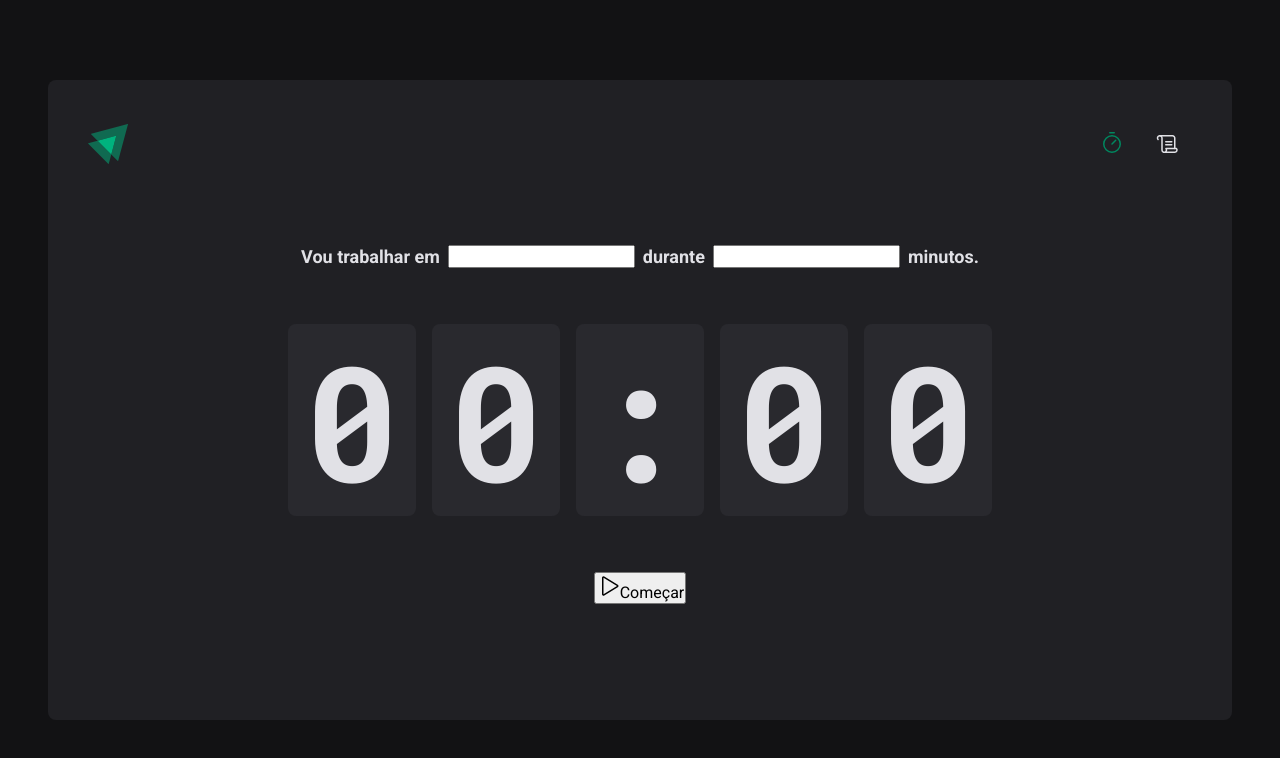
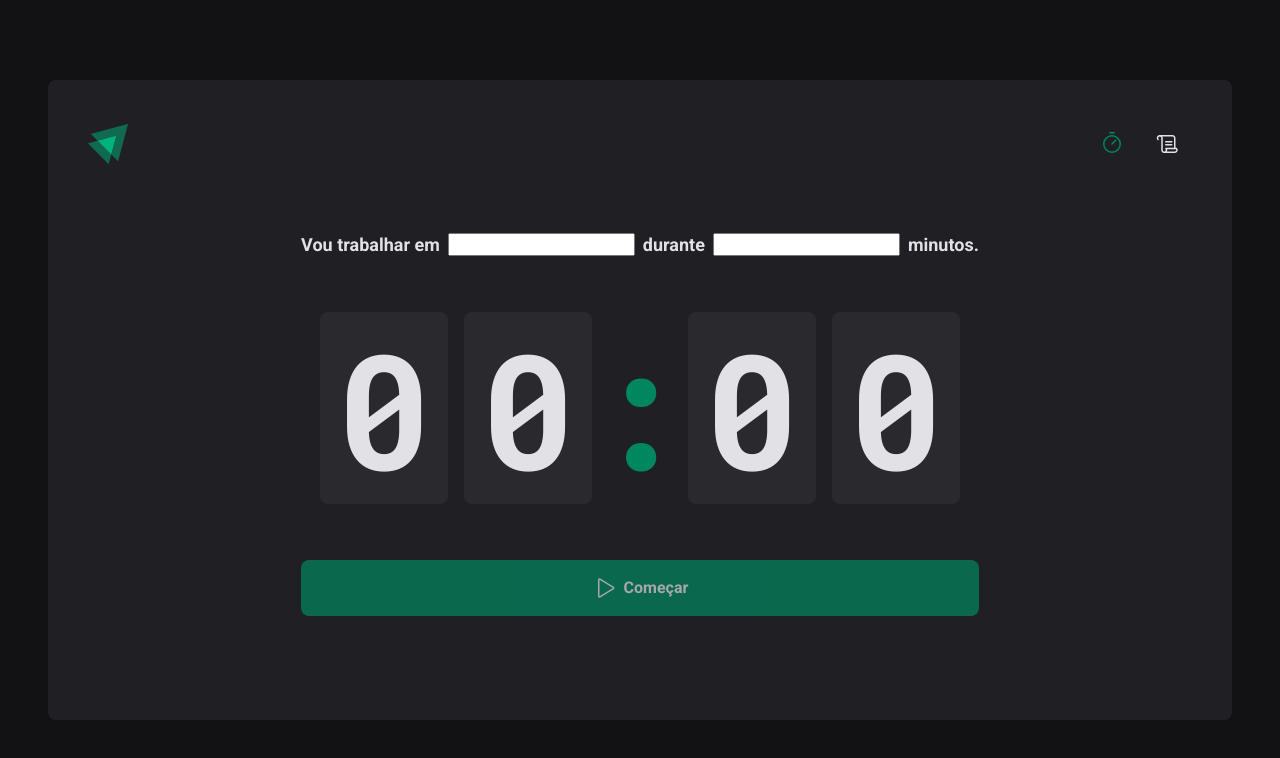
Before and after one commit to leticea/ignite-timer, a React (Vite) app: page / in a window 1280 px wide. Shown: the top 758 px of the page. Built offline with nearby package versions, Linux system fonts and the light colour scheme.

Commit message:
editando o estilo do botão

```diff
--- a/src/pages/Home/index.tsx
+++ b/src/pages/Home/index.tsx
@@ -1,6 +1,6 @@
 import { Play } from "phosphor-react";
 
-import { CountdownContainer, FormContainer, HomeContainer } from "./styles";
+import { CountdownContainer, FormContainer, HomeContainer, Separator, StartCountdownButton } from "./styles";
 
 export function Home() {
   return (
@@ -19,15 +19,15 @@
         <CountdownContainer>
           <span>0</span>
           <span>0</span>
-          <span>:</span>
+          <Separator>:</Separator>
           <span>0</span>
           <span>0</span>
         </CountdownContainer>
 
-        <button type="submit">
+        <StartCountdownButton disabled type="submit">
           <Play  size={24} />
           Começar
-        </button>
+        </StartCountdownButton>
       </form>
     </HomeContainer>
   );
--- a/src/pages/Home/styles.ts
+++ b/src/pages/Home/styles.ts
@@ -43,3 +43,41 @@
     border-radius: 8px;
   }
 `;
+
+export const Separator = styled.div`
+  padding: 2rem 0;
+  color: ${(props) => props.theme["green-500"]};
+
+  width: 4rem;
+  overflow: hidden;
+  display: flex;
+  justify-content: center;
+`;
+
+export const StartCountdownButton = styled.button`
+  width: 100%;
+  border: 0;
+  padding: 1rem;
+  border-radius: 8px;
+
+  display: flex;
+  align-items: center;
+  justify-content: center;
+
+  gap: 0.5rem;
+  font-weight: bold;
+
+  cursor: pointer;
+
+  background: ${(props) => props.theme["green-500"]};
+  color: ${(props) => props.theme["gray-100"]};
+
+  &:disabled {
+    opacity: 0.7;
+    cursor: not-allowed;
+  }
+
+  &:not(:disabled):hover {
+    background: ${(props) => props.theme["green-700"]};
+  }
+`;
```
